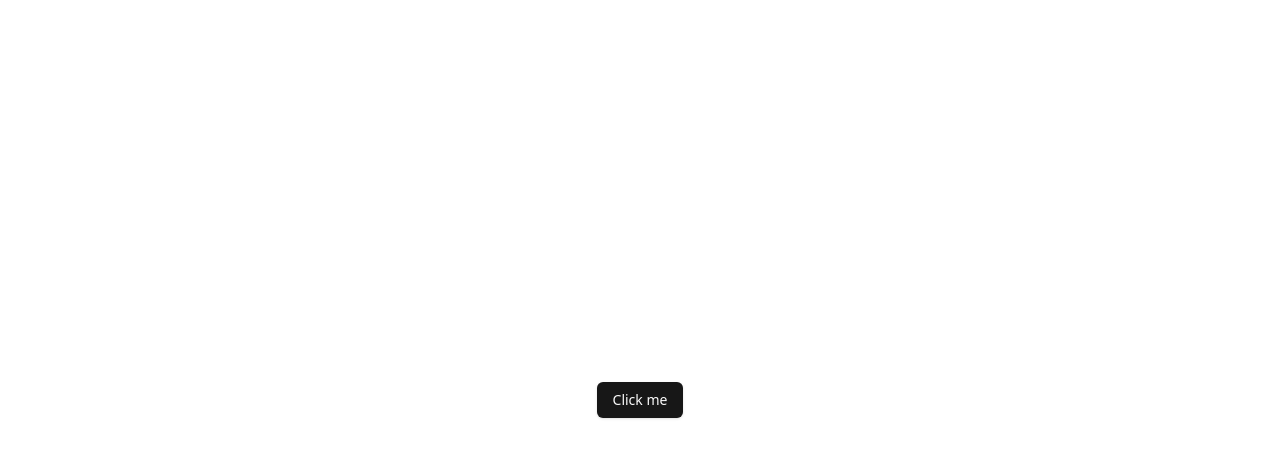
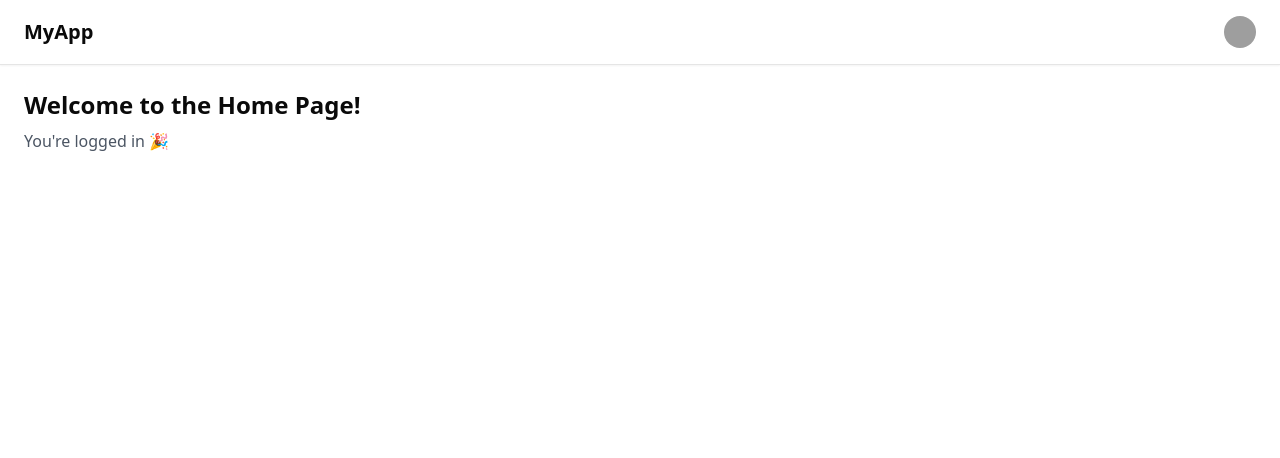
Before and after one commit to githvinayak/Authentication-2025, a React (Vite) app in the folder frontend/: page / in a window 1280 px wide. Shown: the top 458 px of the page. Built offline with nearby package versions, Linux system fonts and the light colour scheme; no server answers; grey boxes are pictures that could not be loaded.

Commit message:
modified

```diff
--- a/frontend/src/App.jsx
+++ b/frontend/src/App.jsx
@@ -1,11 +1,32 @@
-import { Button } from "@/components/ui/button"
+import { BrowserRouter, Routes, Route } from "react-router-dom";
+import Register from "./pages/Register";
+import Login from "./pages/Login";
+import Verify from "./pages/Verify";
+import Settings from "./pages/Settings";
+import ForgotPassword from "./pages/ForgotPassword";
+import ResetPassword from "./pages/ResetPassword";
+import Disable2FA from "./pages/Disable2FA";
+import Verify2FA from "./pages/Verify2FA";
+import VerifyLogin2FA from "./pages/VerifyLogin2FA";
+import Home from "./pages/Home";
 
 function App() {
   return (
-    <div className="flex flex-col items-center justify-center min-h-svh">
-      <Button>Click me</Button>
-    </div>
-  )
+    <BrowserRouter>
+      <Routes>
+        <Route path="/" element={<Home />} />
+        <Route path="/register" element={<Register />} />
+        <Route path="/login" element={<Login />} />
+        <Route path="/verify-email" element={<Verify />} />
+        <Route path="/settings" element={<Settings />} />
+        <Route path="/forgot-password" element={<ForgotPassword />} />
+        <Route path="/reset-password" element={<ResetPassword />} />
+        <Route path="/disable-2fa" element={<Disable2FA />} />
+        <Route path="/verify-2fa" element={<Verify2FA />} />
+        <Route path="/verify-login-2fa" element={<VerifyLogin2FA />} />
+      </Routes>
+    </BrowserRouter>
+  );
 }
 
-export default App
+export default App;
```
